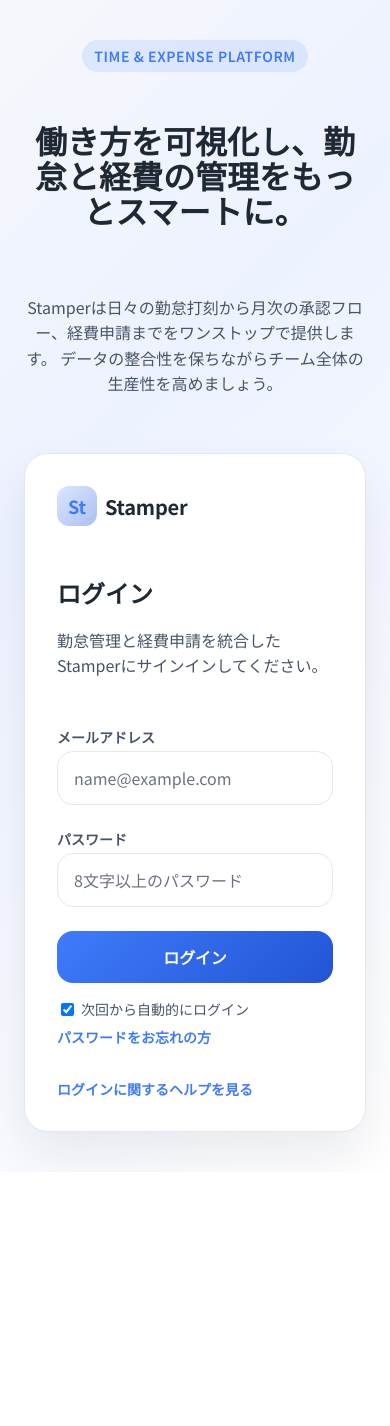
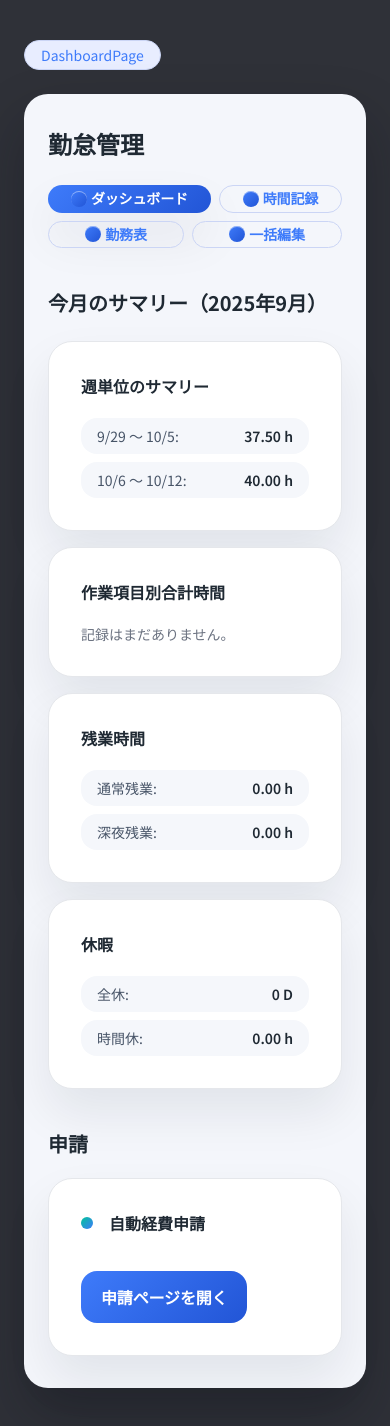
Before and after one commit to miyaz79/Stamper, a Next.js app in the folder apps/frontend/: page / in a window 390 px wide. Before the commit the page ends 1172 px from the top, so only its background shows below. Built offline with nearby package versions, Linux system fonts and the light colour scheme; no server answers.

Commit message:
feat: ダッシュボードのUIコンポーネントを改善し、PlaywrightによるE2Eテストを追加

```diff
--- a/apps/frontend/app/globals.css
+++ b/apps/frontend/app/globals.css
@@ -4,7 +4,7 @@
 body {
   padding: 0;
   margin: 0;
-  background: linear-gradient(135deg, #f5f7fb 0%, #edf2ff 35%, #ffffff 100%);
+  background: var(--color-surface-backdrop);
   color: var(--color-text-primary);
 }
 
--- a/apps/frontend/app/page.module.css
+++ b/apps/frontend/app/page.module.css
@@ -1,155 +1,204 @@
-.wrapper {
-  display: grid;
+.page {
   min-height: 100vh;
   padding: var(--space-3xl) var(--space-2xl);
-  grid-template-columns: repeat(12, minmax(0, 1fr));
-  gap: var(--space-2xl);
-  position: relative;
-  overflow: hidden;
+  display: flex;
+  flex-direction: column;
+  align-items: center;
+  gap: var(--space-lg);
 }
 
-.panelColumn {
-  grid-column: span 5;
+.pageLabel {
+  align-self: flex-start;
+  padding: var(--space-3xs) var(--space-sm);
+  background: var(--color-surface-contrast);
+  border: 1px solid var(--color-border-strong);
+  color: var(--color-brand-primary);
+  border-radius: var(--radius-xl);
+  font-size: var(--font-size-sm);
+  letter-spacing: var(--font-letter-spacing-normal);
+}
+
+.shell {
+  width: min(1120px, 100%);
+  background: var(--color-surface-shell);
+  border-radius: var(--radius-xl);
+  padding: var(--space-2xl);
+  display: flex;
+  flex-direction: column;
+  gap: var(--space-2xl);
+  box-shadow: var(--color-shadow-elevated);
+}
+
+.header {
   display: flex;
   align-items: center;
-  justify-content: center;
+  justify-content: space-between;
+  gap: var(--space-lg);
 }
 
-.heroColumn {
-  grid-column: 7 / -1;
-  display: flex;
-  flex-direction: column;
-  justify-content: center;
-  gap: var(--space-lg);
-  position: relative;
+.headerTitle h1 {
+  margin: 0;
+  font-size: var(--font-size-xl);
+  font-weight: 700;
+  color: var(--color-text-primary);
 }
 
-.heroColumn::before,
-.heroColumn::after {
-  content: "";
-  position: absolute;
-  border-radius: 999px;
-  filter: blur(0px);
-  z-index: -1;
+.headerNav {
+  display: flex;
+  gap: var(--space-2xs);
+  flex-wrap: wrap;
 }
 
-.heroColumn::before {
-  width: 420px;
-  height: 420px;
-  right: -40px;
-  top: -80px;
-  background: radial-gradient(60% 60% at 50% 50%, rgba(62, 123, 250, 0.22) 0%, rgba(62, 123, 250, 0) 100%);
-}
-
-.heroColumn::after {
-  width: 380px;
-  height: 380px;
-  right: 60px;
-  bottom: -120px;
-  background: radial-gradient(60% 60% at 50% 50%, rgba(0, 196, 154, 0.18) 0%, rgba(0, 196, 154, 0) 100%);
-}
-
-.heroHeading {
-  font-size: var(--font-size-xxl);
-  font-weight: 800;
-  line-height: 1.1;
-}
-
-.heroBody {
-  font-size: var(--font-size-md);
-  color: var(--color-text-secondary);
-  max-width: 420px;
-  line-height: var(--line-height-relaxed);
-}
-
-.heroBadge {
+.navButton {
   display: inline-flex;
   align-items: center;
   gap: var(--space-3xs);
-  padding: 6px 12px;
+  min-height: auto;
+  padding: var(--space-3xs) var(--space-md);
   border-radius: var(--radius-md);
-  background: rgba(62, 123, 250, 0.12);
-  color: var(--color-brand-primary);
-  font-weight: 600;
   font-size: var(--font-size-sm);
-  letter-spacing: 0.04em;
-  text-transform: uppercase;
 }
 
-.newPasswordContainer {
-  display: flex;
-  flex-direction: column;
-  gap: var(--space-xl);
+.navIcon {
+  width: 16px;
+  height: 16px;
+  border-radius: var(--radius-sm);
+  background: linear-gradient(135deg, var(--color-brand-primary) 0%, var(--color-brand-primary-dark) 100%);
+  box-shadow: inset 0 1px 0 rgba(255, 255, 255, 0.45);
 }
 
-.newPasswordHeading {
-  font-size: var(--font-size-xl);
-  font-weight: 700;
-  color: var(--color-text-primary);
-  line-height: var(--line-height-tight);
+.navButtonActive {
+  box-shadow: var(--color-shadow-ambient);
 }
 
-.newPasswordDescription {
-  color: var(--color-text-secondary);
-  font-size: var(--font-size-sm);
-  line-height: var(--line-height-relaxed);
-  margin-top: var(--space-2xs);
-}
-
-.newPasswordForm {
+.summary {
   display: flex;
   flex-direction: column;
   gap: var(--space-lg);
 }
 
-.newPasswordActions {
-  display: flex;
-  flex-direction: column;
+.summaryHeader h2 {
+  margin: 0;
+  font-size: var(--font-size-lg);
+  font-weight: 700;
+  color: var(--color-text-primary);
+}
+
+.summaryGrid {
+  display: grid;
+  grid-template-columns: repeat(auto-fit, minmax(240px, 1fr));
   gap: var(--space-sm);
 }
 
-.feedbackNotice,
-.feedbackError {
-  border-radius: var(--radius-md);
-  padding: var(--space-2xs) var(--space-sm);
-  font-size: var(--font-size-sm);
-  margin-top: var(--space-sm);
+.summaryCard {
+  display: flex;
+  flex-direction: column;
+  gap: var(--space-md);
 }
 
-.feedbackNotice {
-  background: rgba(62, 123, 250, 0.12);
-  color: var(--color-brand-primary);
+.summaryCard h3 {
+  margin: 0;
+  font-size: var(--font-size-md);
+  font-weight: 600;
+  color: var(--color-text-primary);
 }
 
-.feedbackError {
-  background: rgba(255, 107, 107, 0.12);
-  color: var(--color-brand-accent);
+.summaryList {
+  list-style: none;
+  margin: 0;
+  padding: 0;
+  display: flex;
+  flex-direction: column;
+  gap: var(--space-2xs);
 }
 
-@media (max-width: 1200px) {
-  .wrapper {
-    grid-template-columns: repeat(1, minmax(0, 1fr));
+.summaryRow {
+  display: flex;
+  align-items: center;
+  justify-content: space-between;
+  font-size: var(--font-size-sm);
+  color: var(--color-text-secondary);
+  padding: var(--space-2xs) var(--space-sm);
+  border-radius: var(--radius-md);
+  background: var(--color-surface-muted);
+}
+
+.summaryRow span:last-child {
+  font-weight: 600;
+  color: var(--color-text-primary);
+}
+
+.emptyCopy {
+  margin: 0;
+  color: var(--color-text-tertiary);
+  font-size: var(--font-size-sm);
+}
+
+.requests {
+  display: flex;
+  flex-direction: column;
+  gap: var(--space-md);
+}
+
+.requestsHeader h2 {
+  margin: 0;
+  font-size: var(--font-size-lg);
+  font-weight: 700;
+  color: var(--color-text-primary);
+}
+
+.requestCard {
+  display: flex;
+  flex-direction: column;
+  gap: var(--space-md);
+}
+
+.requestBadge {
+  width: 12px;
+  height: 12px;
+  border-radius: 999px;
+  background: linear-gradient(135deg, var(--color-brand-secondary) 0%, var(--color-brand-primary) 100%);
+  flex-shrink: 0;
+}
+
+.requestContent {
+  display: flex;
+  align-items: center;
+  gap: var(--space-sm);
+}
+
+.requestTitle {
+  font-size: var(--font-size-md);
+  font-weight: 600;
+  color: var(--color-text-primary);
+}
+
+.requestAction {
+  margin-top: var(--space-sm);
+  align-self: flex-start;
+}
+
+@media (max-width: 960px) {
+  .page {
     padding: var(--space-2xl) var(--space-lg);
   }
 
-  .panelColumn {
-    grid-column: 1 / -1;
-    order: 2;
+  .shell {
+    padding: var(--space-xl) var(--space-lg);
+    border-radius: var(--radius-lg);
   }
 
-  .heroColumn {
-    grid-column: 1 / -1;
-    order: 1;
-    align-items: center;
-    text-align: center;
+  .header {
+    flex-direction: column;
+    align-items: flex-start;
   }
 
-  .heroColumn::before,
-  .heroColumn::after {
-    display: none;
+  .headerNav {
+    width: 100%;
   }
 
-  .heroBody {
-    max-width: none;
+  .navButton {
+    flex: 1 1 auto;
+    justify-content: center;
   }
 }
--- a/apps/frontend/app/page.tsx
+++ b/apps/frontend/app/page.tsx
@@ -1,208 +1,134 @@
 "use client";
 
 import React from "react";
-import { Button, Card, LoginPanel, TextField } from "../path_to_your_design_system/components";
-import {
-  completeNewPasswordChallenge,
-  signInWithCognito,
-  type NewPasswordRequiredChallenge,
-  type SignInSuccess
-} from "../lib/cognitoClient";
+import { useRouter } from "next/navigation";
+import { Button, Card } from "../path_to_your_design_system/components";
 import styles from "./page.module.css";
 
+const weeklySummary = [
+  { range: "9/29 ～ 10/5", hours: "37.50 h" },
+  { range: "10/6 ～ 10/12", hours: "40.00 h" }
+];
+
+const navItems = [
+  { id: "dashboard", label: "ダッシュボード", href: "/" },
+  { id: "time-entry", label: "時間記録", href: "/time-entry" },
+  { id: "timesheet", label: "勤務表", href: "/timesheet" },
+  { id: "bulk-edit", label: "一括編集", href: "/bulk-edit" }
+];
+
 export default function Page() {
-  const [errorMessage, setErrorMessage] = React.useState<string | undefined>();
-  const [successMessage, setSuccessMessage] = React.useState<string | undefined>();
-  const [challengeNotice, setChallengeNotice] = React.useState<string | undefined>();
-  const [isSubmitting, setIsSubmitting] = React.useState(false);
-  const [challenge, setChallenge] = React.useState<NewPasswordRequiredChallenge | undefined>();
-  const [newPassword, setNewPassword] = React.useState("");
-  const [confirmPassword, setConfirmPassword] = React.useState("");
-  const [newPasswordError, setNewPasswordError] = React.useState<string | undefined>();
-  const [confirmPasswordError, setConfirmPasswordError] = React.useState<string | undefined>();
+  const router = useRouter();
+  const [activeNav, setActiveNav] = React.useState("dashboard");
 
-  const handleAuthSuccess = React.useCallback((result: SignInSuccess) => {
-    console.info("Cognito sign-in succeeded", {
-      idToken: result.idToken,
-      accessToken: result.accessToken
-    });
-
-    setChallenge(undefined);
-    setChallengeNotice(undefined);
-    setErrorMessage(undefined);
-    setSuccessMessage("ログインに成功しました。");
-
-    const redirectUri = process.env.NEXT_PUBLIC_COGNITO_REDIRECT_URI;
-    if (redirectUri && typeof window !== "undefined" && redirectUri.trim().length > 0) {
-        const targetUrl = new URL(redirectUri.trim(), window.location.href);
-        const currentUrl = new URL(window.location.href);
-        if (targetUrl.toString() !== currentUrl.toString()) {
-          window.location.assign(targetUrl.toString());
-      }
-    }
-  }, []);
-
-  const handleLogin = React.useCallback(async (values: {
-    email: string;
-    password: string;
-    rememberMe: boolean;
-  }) => {
-    setIsSubmitting(true);
-    setErrorMessage(undefined);
-    setSuccessMessage(undefined);
-     setChallengeNotice(undefined);
-
-    try {
-      const response = await signInWithCognito(values);
-
-      if (response.status === "NEW_PASSWORD_REQUIRED") {
-        setChallenge(response);
-        setChallengeNotice("初回ログインのため、新しいパスワードを設定してください。");
-        setNewPassword("");
-        setConfirmPassword("");
-        setNewPasswordError(undefined);
-        setConfirmPasswordError(undefined);
-        return;
-      }
-
-      handleAuthSuccess(response);
-    } catch (error) {
-      const message = error instanceof Error ? error.message : "ログインに失敗しました。";
-      setErrorMessage(message);
-      setChallenge(undefined);
-      setChallengeNotice(undefined);
-    } finally {
-      setIsSubmitting(false);
-    }
-  }, [handleAuthSuccess]);
-
-  const handleCompleteNewPassword = React.useCallback(
-    async (event: React.FormEvent<HTMLFormElement>) => {
-      event.preventDefault();
-      if (!challenge) {
-        setErrorMessage("セッションが無効です。お手数ですが再度ログインしてください。");
-        setChallengeNotice(undefined);
-        return;
-      }
-
-      setErrorMessage(undefined);
-      setSuccessMessage(undefined);
-      setNewPasswordError(undefined);
-      setConfirmPasswordError(undefined);
-
-      if (newPassword.length < 8) {
-        setNewPasswordError("8文字以上のパスワードを入力してください。");
-        return;
-      }
-
-      if (newPassword !== confirmPassword) {
-        setConfirmPasswordError("確認用パスワードが一致しません。");
-        return;
-      }
-
-      setIsSubmitting(true);
-
-      try {
-        const result = await completeNewPasswordChallenge(
-          challenge.cognitoUser,
-          newPassword,
-          challenge.userAttributes
-        );
-        setNewPassword("");
-        setConfirmPassword("");
-        handleAuthSuccess(result);
-      } catch (error) {
-        const message = error instanceof Error ? error.message : "パスワードの更新に失敗しました。";
-        setErrorMessage(message);
-      } finally {
-        setIsSubmitting(false);
-      }
+  const handleNavClick = React.useCallback(
+    (item: typeof navItems[number]) => {
+      setActiveNav(item.id);
+      router.push(item.href);
     },
-    [challenge, confirmPassword, handleAuthSuccess, newPassword]
+    [router]
   );
 
-  const showLoginPanel = !challenge;
+  const handleAutoExpense = React.useCallback(() => {
+    router.push("/expenses/auto");
+  }, [router]);
 
   return (
-    <main className={styles.wrapper}>
-      <section className={styles.panelColumn}>
-        {showLoginPanel ? (
-          <LoginPanel
-            onSubmit={handleLogin}
-            errorMessage={errorMessage}
-            successMessage={successMessage}
-            isSubmitting={isSubmitting}
-          />
-        ) : (
-          <Card spacing="section" aria-labelledby="new-password-title">
-            <div className={styles.newPasswordContainer}>
-              <div>
-                <h1 id="new-password-title" className={styles.newPasswordHeading}>
-                  初回パスワード設定
-                </h1>
-                <p className={styles.newPasswordDescription}>
-                  初回ログインのため、新しいパスワードを入力してください。
-                </p>
-                {challengeNotice ? (
-                  <div className={styles.feedbackNotice} role="status" aria-live="polite">
-                    {challengeNotice}
+    <div className={styles.page}>
+      <span className={styles.pageLabel}>DashboardPage</span>
+      <main className={styles.shell}>
+        <header className={styles.header}>
+          <div className={styles.headerTitle}>
+            <h1>勤怠管理</h1>
           </div>
-                ) : null}
-                {errorMessage ? (
-                  <div className={styles.feedbackError} role="alert" aria-live="assertive">
-                    {errorMessage}
+          <nav className={styles.headerNav} aria-label="メインメニュー">
+            {navItems.map((item) => {
+              const isActive = item.id === activeNav;
+              return (
+                <Button
+                  key={item.id}
+                  className={`${styles.navButton} ${isActive ? styles.navButtonActive : ""}`.trim()}
+                  type="button"
+                  variant={isActive ? "primary" : "secondary"}
+                  onClick={() => handleNavClick(item)}
+                  aria-pressed={isActive}
+                >
+                  <span className={styles.navIcon} aria-hidden />
+                  {item.label}
+                </Button>
+              );
+            })}
+          </nav>
+        </header>
+
+        <section className={styles.summary} aria-labelledby="monthly-summary">
+          <div className={styles.summaryHeader}>
+            <h2 id="monthly-summary">今月のサマリー（2025年9月）</h2>
           </div>
-                ) : null}
+          <div className={styles.summaryGrid}>
+            <Card className={styles.summaryCard} spacing="section" role="region" aria-labelledby="summary-weekly">
+              <h3 id="summary-weekly">週単位のサマリー</h3>
+              <ul className={styles.summaryList}>
+                {weeklySummary.map((item) => (
+                  <li className={styles.summaryRow} key={item.range}>
+                    <span>{item.range}:</span>
+                    <span>{item.hours}</span>
+                  </li>
+                ))}
+              </ul>
+            </Card>
+            <Card className={styles.summaryCard} spacing="section" role="region" aria-labelledby="summary-tasks">
+              <h3 id="summary-tasks">作業項目別合計時間</h3>
+              <p className={styles.emptyCopy}>記録はまだありません。</p>
+            </Card>
+            <Card className={styles.summaryCard} spacing="section" role="region" aria-labelledby="summary-overtime">
+              <h3 id="summary-overtime">残業時間</h3>
+              <ul className={styles.summaryList}>
+                <li className={styles.summaryRow}>
+                  <span>通常残業:</span>
+                  <span>0.00 h</span>
+                </li>
+                <li className={styles.summaryRow}>
+                  <span>深夜残業:</span>
+                  <span>0.00 h</span>
+                </li>
+              </ul>
+            </Card>
+            <Card className={styles.summaryCard} spacing="section" role="region" aria-labelledby="summary-leave">
+              <h3 id="summary-leave">休暇</h3>
+              <ul className={styles.summaryList}>
+                <li className={styles.summaryRow}>
+                  <span>全休:</span>
+                  <span>0 D</span>
+                </li>
+                <li className={styles.summaryRow}>
+                  <span>時間休:</span>
+                  <span>0.00 h</span>
+                </li>
+              </ul>
+            </Card>
           </div>
-              <form className={styles.newPasswordForm} onSubmit={handleCompleteNewPassword} noValidate>
-                <TextField
-                  id="newPassword"
-                  label="新しいパスワード"
-                  type="password"
-                  autoComplete="new-password"
-                  value={newPassword}
-                  onChange={(event) => {
-                    setNewPassword(event.target.value);
-                    if (newPasswordError) setNewPasswordError(undefined);
-                  }}
-                  required
-                  errorText={newPasswordError}
-                  disabled={isSubmitting}
-                />
-                <TextField
-                  id="confirmNewPassword"
-                  label="新しいパスワード（確認）"
-                  type="password"
-                  autoComplete="new-password"
-                  value={confirmPassword}
-                  onChange={(event) => {
-                    setConfirmPassword(event.target.value);
-                    if (confirmPasswordError) setConfirmPasswordError(undefined);
-                  }}
-                  required
-                  errorText={confirmPasswordError}
-                  disabled={isSubmitting}
-                />
-                <div className={styles.newPasswordActions}>
-                  <Button type="submit" fluid disabled={isSubmitting} aria-busy={isSubmitting}>
-                    パスワードを更新してログイン
+        </section>
+
+        <section className={styles.requests} aria-labelledby="request-header">
+          <div className={styles.requestsHeader}>
+            <h2 id="request-header">申請</h2>
+          </div>
+          <Card className={styles.requestCard} spacing="section" role="region" aria-labelledby="auto-expense">
+            <div className={styles.requestContent}>
+              <span className={styles.requestBadge} aria-hidden />
+              <span id="auto-expense" className={styles.requestTitle}>
+                自動経費申請
+              </span>
+            </div>
+            <div className={styles.requestAction}>
+              <Button type="button" variant="primary" onClick={handleAutoExpense}>
+                申請ページを開く
               </Button>
             </div>
-              </form>
-            </div>
           </Card>
-        )}
-      </section>
-      <section className={styles.heroColumn} aria-label="Stamperの特長">
-        <span className={styles.heroBadge}>Time &amp; Expense Platform</span>
-        <h2 className={styles.heroHeading}>
-          働き方を可視化し、勤怠と経費の管理をもっとスマートに。
-        </h2>
-        <p className={styles.heroBody}>
-          Stamperは日々の勤怠打刻から月次の承認フロー、経費申請までをワンストップで提供します。
-          データの整合性を保ちながらチーム全体の生産性を高めましょう。
-        </p>
         </section>
       </main>
+    </div>
   );
 }
--- a/apps/frontend/path_to_your_design_system/styles/tokens.css
+++ b/apps/frontend/path_to_your_design_system/styles/tokens.css
@@ -7,9 +7,12 @@
   --color-surface-primary: #ffffff;
   --color-surface-muted: #f5f7fb;
   --color-surface-contrast: #e8edff;
+  --color-surface-backdrop: #2f3138;
+  --color-surface-shell: #f4f6fb;
   --color-border-subtle: #e5e7eb;
   --color-border-strong: #cbd5f5;
   --color-shadow-ambient: 0 24px 48px rgba(16, 24, 40, 0.08);
+  --color-shadow-elevated: 0 28px 55px rgba(12, 16, 25, 0.32);
   --color-shadow-focus: 0 0 0 3px rgba(62, 123, 250, 0.2);
   --color-text-primary: #1f2933;
   --color-text-secondary: #475467;
@@ -38,6 +41,7 @@
   --space-xl: 32px;
   --space-2xl: 40px;
   --space-3xl: 56px;
+  --space-4xl: 72px;
 
   /* Border radii */
   --radius-sm: 8px;
```
Also changed, not shown: 2 other files (tests, documents, lock files or other folders). Lines whose indentation alone changed are shown as unchanged.
